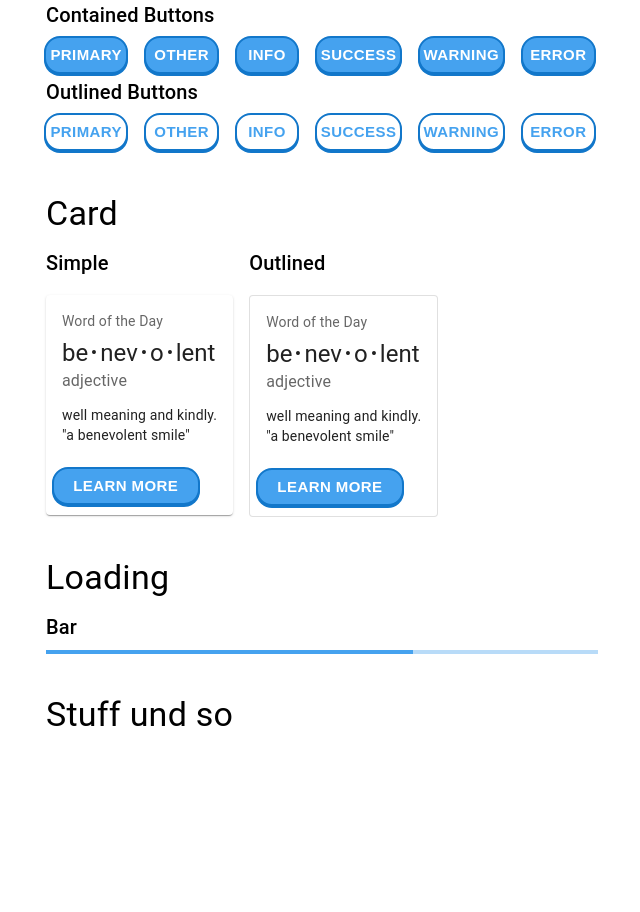
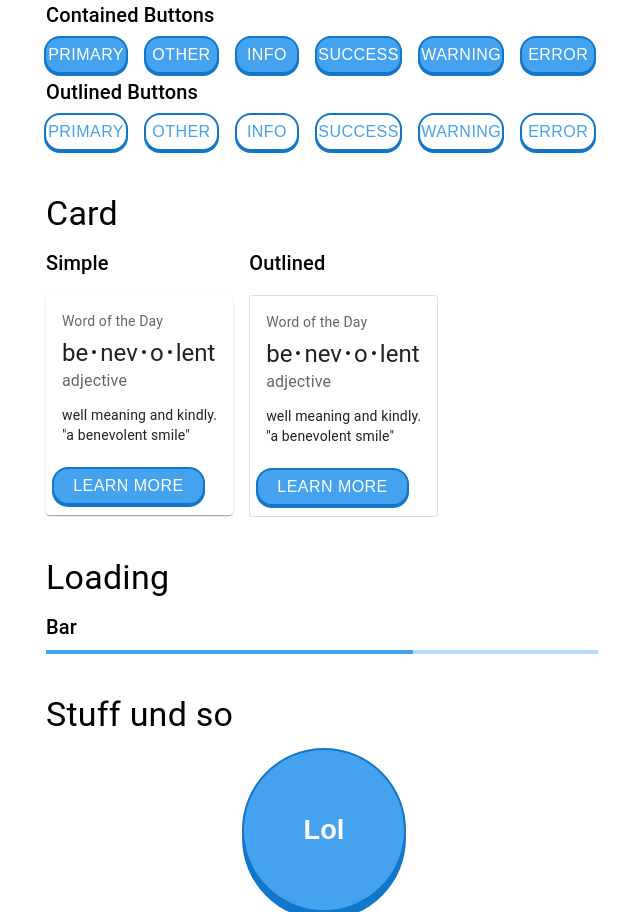
Before and after one commit to HASKI-Kempten/HASKI-System, a React (Create React App) app in the folder frontend/: page /theme in a window 1280 px wide. Shown: the part 258-1170 px from the top of the page, without its empty margins (318-958 px from the left). Before the commit the page ends 994 px from the top, so only its background shows below. Built offline with nearby package versions, Linux system fonts and the light colour scheme.

Commit message:
Added Node Button design Added Dialog for button press added Mock Video Metriken 1

```diff
--- a/frontend/src/components/CustomTheme.js
+++ b/frontend/src/components/CustomTheme.js
@@ -2,11 +2,17 @@
 export const defaultBehavior = {
     boxShadowSize: {
         default: '0 2px 0 ',
+        large: '0 0.5rem 0 ',
         hidden: '0 0 0 0 ',
     },
     border: {
         default: '2px solid ',
     }
+}
+
+export const defaultFonts = {
+    defaultFamily: 'din-round,sans-serif',
+    default: '700 var(--web-ui_button-font-size,15px)/var(--web-ui_button-line-height,1.2) din-round,sans-serif',
 }
 export const defaultColors = {
     primary: {
@@ -40,7 +46,7 @@
                 root: {
                     // Some CSS
                     color: defaultColors.lightgrey,
-                    font: '700 var(--web-ui_button-font-size,15px)/var(--web-ui_button-line-height,1.2) din-round,sans-serif',
+                    font: '700 var(--web-ui_button-font-size,15px)/var(--web-ui_button-line-height,1.2) ' + defaultFonts.default,
                     background: 'none',
                     border: defaultBehavior.border.default
                         + defaultColors.lightgrey,
--- /dev/null
+++ b/frontend/src/components/Dialogs/LearningElementDialog.js
@@ -0,0 +1,76 @@
+import * as React from 'react';
+import Box from '@mui/material/Box';
+import Button from '@mui/material/Button';
+import Dialog, { DialogProps } from '@mui/material/Dialog';
+import DialogActions from '@mui/material/DialogActions';
+import DialogContent from '@mui/material/DialogContent';
+import DialogContentText from '@mui/material/DialogContentText';
+import DialogTitle from '@mui/material/DialogTitle';
+import FormControl from '@mui/material/FormControl';
+import FormControlLabel from '@mui/material/FormControlLabel';
+import InputLabel from '@mui/material/InputLabel';
+import MenuItem from '@mui/material/MenuItem';
+import Select, { SelectChangeEvent } from '@mui/material/Select';
+import Switch from '@mui/material/Switch';
+
+function LearningElementDialog({ open, handler }) {
+    const [fullWidth, setFullWidth] = React.useState(true);
+    const [maxWidth, setMaxWidth] = React.useState('sm');
+
+    const handleMaxWidthChange = (event) => {
+        setMaxWidth(
+            // @ts-expect-error autofill of arbitrary value is not handled.
+            event.target.value,
+        );
+    };
+
+    const handleFullWidthChange = (event) => {
+        setFullWidth(event.target.checked);
+    };
+
+    return (
+        <Dialog
+            fullWidth={fullWidth}
+            maxWidth={maxWidth}
+            open={open}
+            onClose={() => handler(false)}
+        >
+            <DialogTitle>Metriken 1</DialogTitle>
+            <DialogContent>
+                <DialogContentText>
+                    <iframe width="560" height="315"
+                        src="https://www.youtube.com/embed/kXUAFFOTt-k"
+                        title="Georg Video"
+                        frameBorder="0"
+                        allow="accelerometer; autoplay; clipboard-write; encrypted-media; gyroscope; picture-in-picture"
+                        allowFullScreen>
+
+                    </iframe>
+                </DialogContentText>
+                <Box
+                    noValidate
+                    component="form"
+                    sx={{
+                        display: 'flex',
+                        flexDirection: 'column',
+                        m: 'auto',
+                        width: 'fit-content',
+                    }}
+                >
+                    {/* <FormControlLabel
+                        sx={{ mt: 1 }}
+                        control={
+                            <Switch checked={fullWidth} onChange={handleFullWidthChange} />
+                        }
+                        label="Full width"
+                    /> */}
+                </Box>
+            </DialogContent>
+            <DialogActions>
+                <Button onClick={() => handler(false)}>Close</Button>
+            </DialogActions>
+        </Dialog >
+    )
+}
+
+export default LearningElementDialog;
--- a/frontend/src/components/Lernpfad.js
+++ b/frontend/src/components/Lernpfad.js
@@ -1,7 +1,7 @@
 import React, { useState, useEffect, useCallback, useMemo } from 'react';
 import ReactFlow, { useReactFlow, addEdge, applyEdgeChanges, applyNodeChanges, Background, ReactFlowProvider } from 'react-flow-renderer';
 import CustomControls from './CustomControls';
-import BasicNode from './CustomNode';
+import BasicNode from './Nodes/CustomNode';
 import Typography from '@mui/material/Typography';
 import Breadcrumbs from '@mui/material/Breadcrumbs';
 import { default as MLink } from '@mui/material/Link';
@@ -43,7 +43,7 @@
 
 	const handleTransform = useCallback(
 		() => {
-			setViewport({ x: 150, y: -200, zoom: 1.2 }, { duration: 800 });
+			setViewport({ x: 300, y: -400, zoom: 1.2 }, { duration: 800 });
 		},
 		[setViewport]
 	);
--- a/frontend/src/components/Nodes/ButtonNode.js
+++ b/frontend/src/components/Nodes/ButtonNode.js
@@ -1,25 +1,35 @@
-import { Button } from "@mui/material";
+import { useState } from "react";
+import { Button, Stack, Typography } from "@mui/material";
+import { Box } from "@mui/system";
 import { Handle, Position } from "react-flow-renderer";
-import { defaultBehavior, defaultColors, node_style } from "../CustomTheme";
+import { defaultBehavior, defaultColors, node_style, defaultFonts } from "../CustomTheme";
+import LearningElementDialog from "../Dialogs/LearningElementDialog";
 
 const round_button = {
-    width: "50%",
+    width: "10rem",
+    ':hover': {
+        background: '#30588e',
+    }
 }
 
 const round_button_a = {
-    display: 'block',
+    display: 'inline-block',
     float: 'left',
     width: '100%',
-    paddingTop: '50%',
-    paddingBottom: '50%',
+    // paddingTop: '50%',
+    // paddingBottom: '50%',
     'lineHeight': '1em',
-    marginTop: '-0.5em',
+    // marginTop: '-0.5em',
     'textAlign': 'center',
-    color: '#e2eaf3',
-    'fontFamily': 'Verdana',
+    'fontFamily': defaultFonts.default,
     'fontWeight': 'bold',
-    'fontSize': '2rem',
+    'fontSize': '1.7rem',
+    color: 'white',
     'textDecoration': 'none',
+}
+
+const stack = {
+    height: '10rem',
 }
 
 const round_button_circle = {
@@ -27,27 +37,39 @@
     height: 0,
     paddingBottom: '100%',
     borderRadius: '50%',
-    border: defaultBehavior.border.default + ' ' + defaultColors.lightgrey,
-    overflow: 'hidden',
-
-    background: '#4679BD',
-    boxShadow: defaultBehavior.boxShadowSize.default + defaultColors.lightgrey,
+    border: defaultBehavior.border.default + defaultColors.primary[800],
+    background: defaultColors.primary[900],
+    boxShadow: defaultBehavior.boxShadowSize.large + defaultColors.primary[800],
     ':hover': {
-        background: '#30588e',
+        filter: 'var(--web-ui_button-filter-hover,brightness(1.1))',
+    },
+    ':active': {
+        transform: 'translateY(0.7rem) translateZ(0)',
+        boxShadow: 'unset'
     }
 }
 function ButtonNode(props) {
+    const [open, setOpen] = useState(false);
+    const handleDialogClick = (state) => {
+        setOpen(state);
+    };
     return (<>
-        <Handle type="target" position={Position.Top} />
-        <div style={round_button}>
+        <Stack direction="column" justifyContent="center" alignItems="center">
+            <div onClick={() => handleDialogClick(true)} style={round_button}>
+                <Stack sx={round_button_circle} direction="row" justifyContent="center">
+                    <Stack sx={stack} justifyContent="center" alignItems="center">
+                        <p style={round_button_a}>
+                            {props.data.label}
+                        </p>
+                    </Stack>
 
-            <div style={round_button_circle}>
-                <a style={round_button_a} href="http://google.de">
-                    {props.data.label}
-                </a>
+                </Stack>
             </div>
-        </div>
-        <Handle type="source" position={Position.Bottom} id="a" />
+            {/* <Typography sx={{ color: 'black' }} variant="h4" component="div" gutterBottom>
+                {props.data.label}
+            </Typography> */}
+        </Stack>
+        <LearningElementDialog handler={handleDialogClick} open={open} />
     </>)
 }
 
--- /dev/null
+++ b/frontend/src/components/Nodes/CustomNode.js
@@ -0,0 +1,41 @@
+import { Button, Card, Divider, Grid, Stack, Typography } from '@mui/material';
+import { Handle, Position } from 'react-flow-renderer';
+import ButtonNode from './ButtonNode';
+import { OverviewNode } from './OverviewNode';
+import { UMLNode } from './UMLNode';
+
+const color_3 = '#FF924C'
+
+
+function BasicNode({ data }) {
+    const color = data.type === 'h5p' ? color_3 : data.type === 'youtube' ? '#FF595E' : data.type === 'ppt' ? '#FFCA3A' : data.type === 'exercise' ? '#1982C4' : data.type === 'upload' ? '#4267AC' : '#FFF'
+    const difficulty = data.difficulty === "1" ? 'easy' : data.difficulty === "2" ? 'medium' : data.difficulty === "3" ? 'hard' : 'NONE'
+    const options = {
+        color: color,
+        difficulty: difficulty,
+    }
+    switch (data.type) {
+        case 'overview':
+            return (<>
+                <Handle type="target" position={Position.Top} />
+                <OverviewNode data={data} options={options} />
+                <Handle type="source" position={Position.Bottom} id="a" />
+            </>)
+        case 'h5p':
+            return (<>
+                <Handle type="target" position={Position.Top} />
+                <ButtonNode data={data} options={options} />
+                <Handle type="source" position={Position.Bottom} id="a" />
+            </>)
+        default:
+            return (<>
+                <Handle type="target" position={Position.Top} />
+                <UMLNode data={data} options={options} />
+                <Handle type="source" position={Position.Bottom} id="a" />
+            </>)
+
+    }
+}
+
+
+export default BasicNode;
--- /dev/null
+++ b/frontend/src/components/Nodes/UMLNode.js
@@ -0,0 +1,30 @@
+import { node_style, middle_style, bottom_text, bottom_text_right, footer_style, header_style } from '../CustomTheme';
+
+export function UMLNode(props) {
+    return (<>
+        <div style={node_style}>
+            <div>
+                <div style={{ ...header_style, backgroundColor: props.options['color'] }}>
+                    {props.data.type}
+                </div>
+                <div style={{ ...middle_style, backgroundColor: props.options['color'] }}>
+                    <p style={{ 'padding': '0.3rem 0.3rem 0.0rem 0.3rem', 'fontWeight': '400', 'fontFamily': 'monospace', }}>
+                        {props.data.label}</p>
+                    <p style={{ 'padding': '0.3rem', 'paddingTop': '0px', 'fontSize': '10%', 'fontFamily': 'monospace', }}>
+                        {props.data.module}</p>
+                </div>
+            </div>
+            <div style={{ ...footer_style, backgroundColor: props.options['color'] }}>
+                <div style={{ display: 'flex' }}>
+                    <div style={bottom_text}>
+                        {props.options['difficulty']}
+                    </div>
+                    <div style={bottom_text_right}>
+                        ~{props.data.averageDuration} min.
+                    </div>
+                </div>
+
+            </div>
+        </div>
+    </>);
+}
--- a/frontend/src/components/ThemePresentation.js
+++ b/frontend/src/components/ThemePresentation.js
@@ -1,6 +1,7 @@
 import { Box, Button, Card, CardActions, CardContent, LinearProgress, Stack } from "@mui/material";
 import { Container } from "@mui/system";
 import { Typography } from "@mui/material";
+import ButtonNode from "./Nodes/ButtonNode";
 const bull = (
     <Box
         component="span"
@@ -107,6 +108,7 @@
                 <Typography marginTop={5} variant="h4" component="div" gutterBottom>
                     Stuff und so
                 </Typography>
+                <ButtonNode data={{ label: 'Lol' }} />
             </Container>
         </>
     );
```
Also changed, not shown: frontend/src/components/CustomNode.js (deleted, +0 -60 lines).
